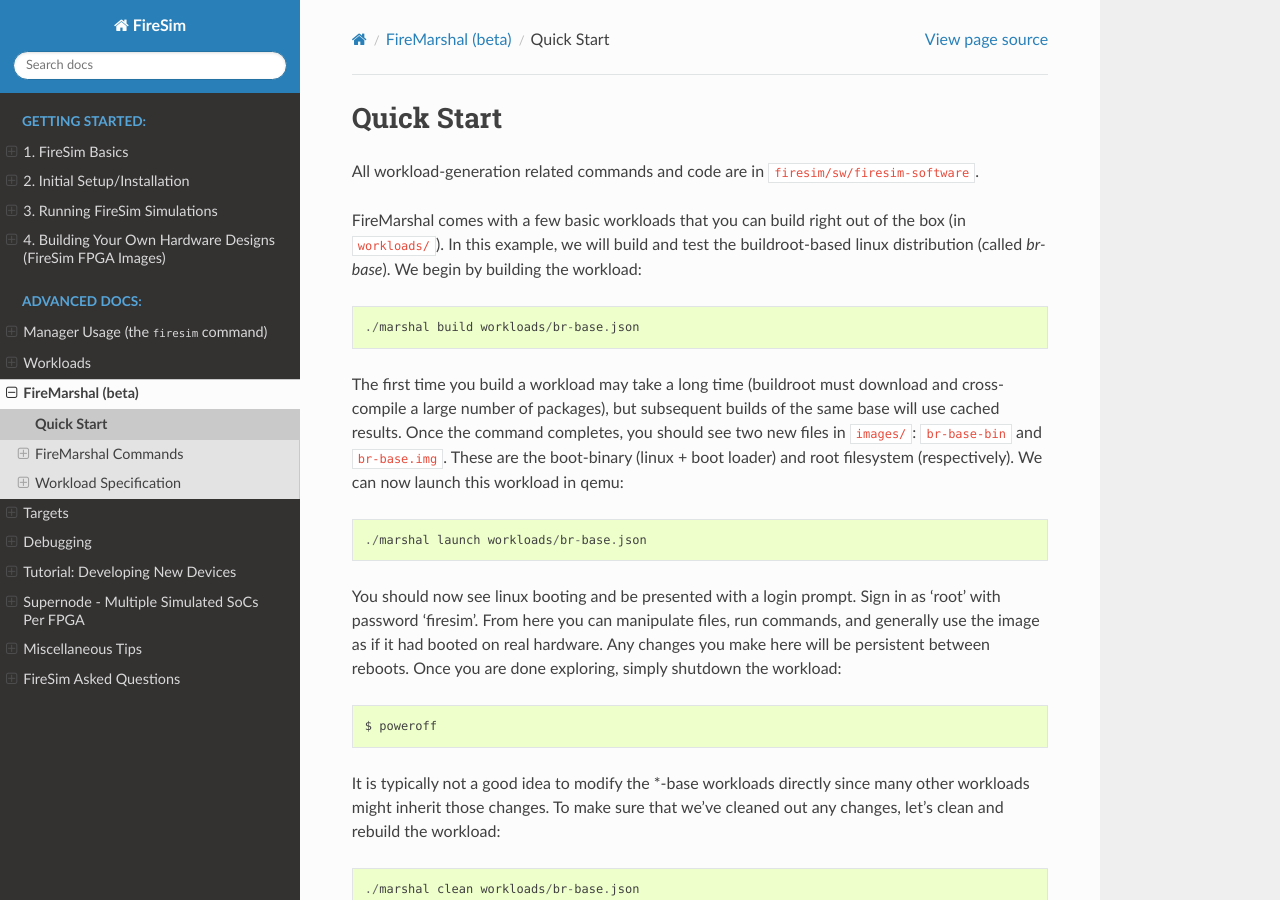
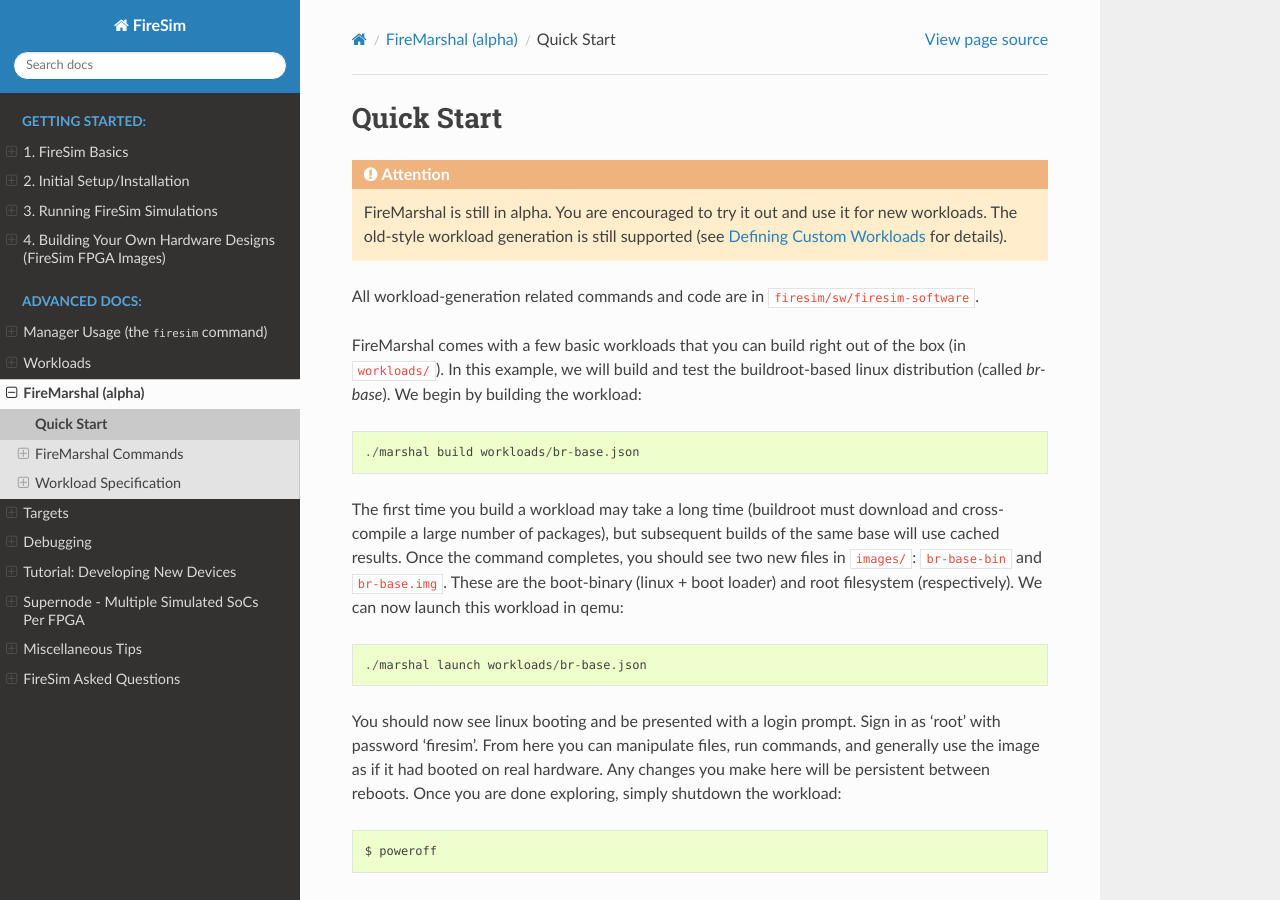
Before and after one commit to firesim/firesim, a Sphinx documentation site: the page built from docs/Advanced-Usage/FireMarshal/FireMarshal-QuickStart.rst, in a window 1280 px wide and 900 px high. Built offline with Sphinx 7.4.7 and the Read the Docs theme 2.0.0, drawn with Linux system fonts in a browser that asks for light colours.

Commit message:
some docs fixes. call firemarshal alpha

```diff
--- a/docs/Advanced-Usage/FireMarshal/FireMarshal-QuickStart.rst
+++ b/docs/Advanced-Usage/FireMarshal/FireMarshal-QuickStart.rst
@@ -1,5 +1,13 @@
 Quick Start
 --------------------------------------
+
+.. attention::
+
+   FireMarshal is still in alpha. You are encouraged to try it out and use it
+   for new workloads. The old-style workload generation is still supported (see
+   :ref:`defining-custom-workloads` for details).
+
+
 All workload-generation related commands and code are in ``firesim/sw/firesim-software``.
 
 FireMarshal comes with a few basic workloads that you can build right out of
--- a/docs/Advanced-Usage/FireMarshal/index.rst
+++ b/docs/Advanced-Usage/FireMarshal/index.rst
@@ -1,10 +1,10 @@
 .. _firemarshal:
 
-FireMarshal (beta)
+FireMarshal (alpha)
 =======================================
 .. attention::
 
-   FireMarshal is still in beta. You are encouraged to try it out and use it
+   FireMarshal is still in alpha. You are encouraged to try it out and use it
    for new workloads. The old-style workload generation is still supported (see
    :ref:`defining-custom-workloads` for details).
 
--- a/docs/Advanced-Usage/Workloads/ISCA-2018-Experiments.rst
+++ b/docs/Advanced-Usage/Workloads/ISCA-2018-Experiments.rst
@@ -119,7 +119,8 @@
     ./run-simperf-test-scale.sh withlaunch
 
 
-Notes: Excludes supernode since it is still in beta and not merged on master.
+A similar benchmark is also provided for supernode mode, see ``run-simperf-test-scale-supernode.sh``.
+
 
 Figure 9: Simulation Rate vs. Link Latency
 ---------------------------------------------
@@ -140,7 +141,7 @@
     ./run-simperf-test-latency.sh withlaunch
 
 
-Notes: Excludes supernode since it is still in beta and not merged on master.
+A similar benchmark for supernode mode will be provided soon. See https://github.com/firesim/firesim/issues/244
 
 
 Running all experiments at once
```
Also changed, not shown: docs/Advanced-Usage/FireMarshal/FireMarshal-Commands.rst (+7 -0 lines), docs/Advanced-Usage/FireMarshal/FireMarshal-Config.rst (+7 -0 lines).
